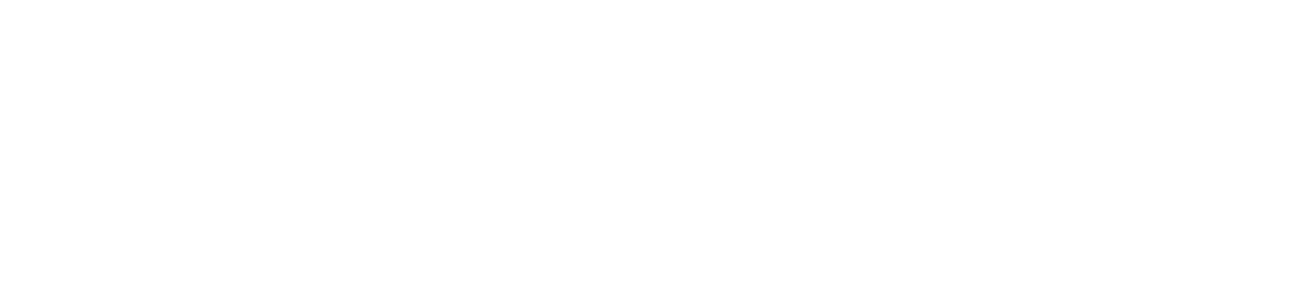
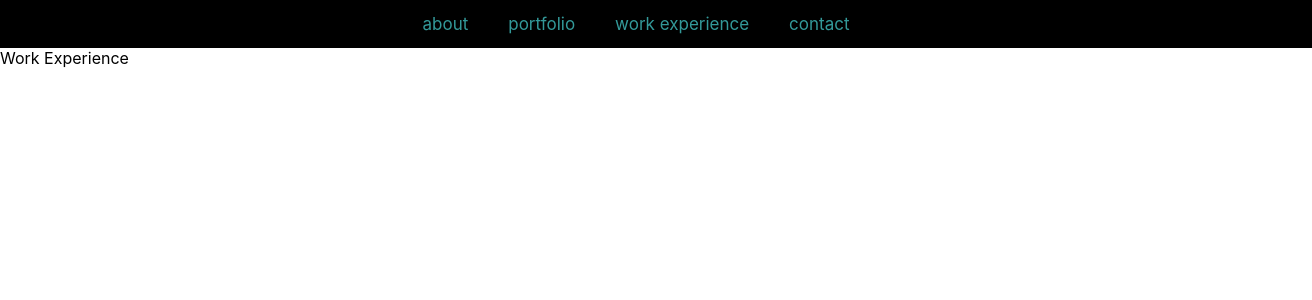
Before and after one commit to javayporter/javayporter-portfolio, a React (Create React App) app: page /experience in a window 1280 px wide. Before the commit this address had no page. Shown: the top 300 px of the page, 1312 px wide, since content can reach past the window. Built offline with nearby package versions, Linux system fonts and the light colour scheme.

Commit message:
fix navbar links and routes

```diff
--- a/src/App.js
+++ b/src/App.js
@@ -1,10 +1,11 @@
-import logo from "./logo.svg";
 import "./App.css";
 import Layout from "../src/components/Layout/index";
 import { Route, Routes } from "react-router-dom";
 import Portfolio from "./components/Portfolio";
-import Navbar from "./components/Navbar";
 import Home from "./components/Home/index";
+import Contact from "./components/Contact";
+import About from "./components/About";
+import Experience from "./components/Experience";
 
 function App() {
   return (
@@ -12,6 +13,9 @@
       <Route path="/" element={<Layout />}>
         <Route index element={<Home />} />
         <Route path="/portfolio" element={<Portfolio />} />
+        <Route path="/contact" element={<Contact />} />
+        <Route path="/about" element={<About />} />
+        <Route path="/experience" element={<Experience />} />
       </Route>
     </Routes>
   );
--- /dev/null
+++ b/src/components/About/index.js
@@ -0,0 +1,5 @@
+const About = () => {
+  return <div>About</div>;
+};
+
+export default About;
--- /dev/null
+++ b/src/components/Contact/index.js
@@ -0,0 +1,4 @@
+const Contact = () => {
+  return <div>Contact Form</div>;
+};
+export default Contact;
--- /dev/null
+++ b/src/components/Experience/index.js
@@ -0,0 +1,5 @@
+const Experience = () => {
+  return <div>Work Experience</div>;
+};
+
+export default Experience;
--- a/src/components/Navbar/index.js
+++ b/src/components/Navbar/index.js
@@ -4,13 +4,16 @@
 const Navbar = () => {
   return (
     <div className="navbar">
+      <NavLink exact="true" className="links" to="/about">
+        about
+      </NavLink>
       <NavLink exact="true" className="links" to="/portfolio">
         portfolio
       </NavLink>
-      <Link className="links" to="/">
+      <Link className="links" to="/experience">
         work experience
       </Link>
-      <Link className="links" to="/">
+      <Link className="links" to="/contact">
         contact
       </Link>
     </div>
```
